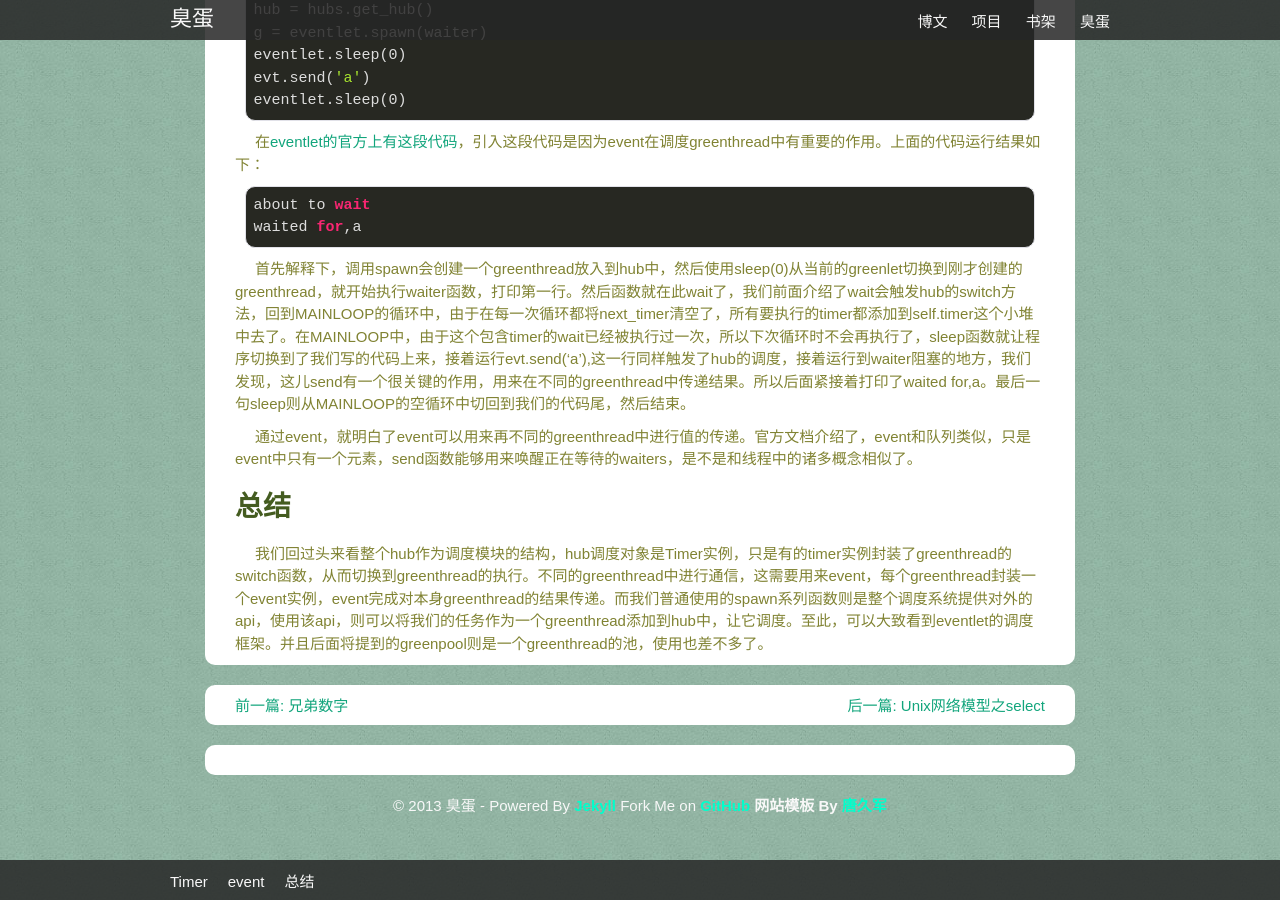
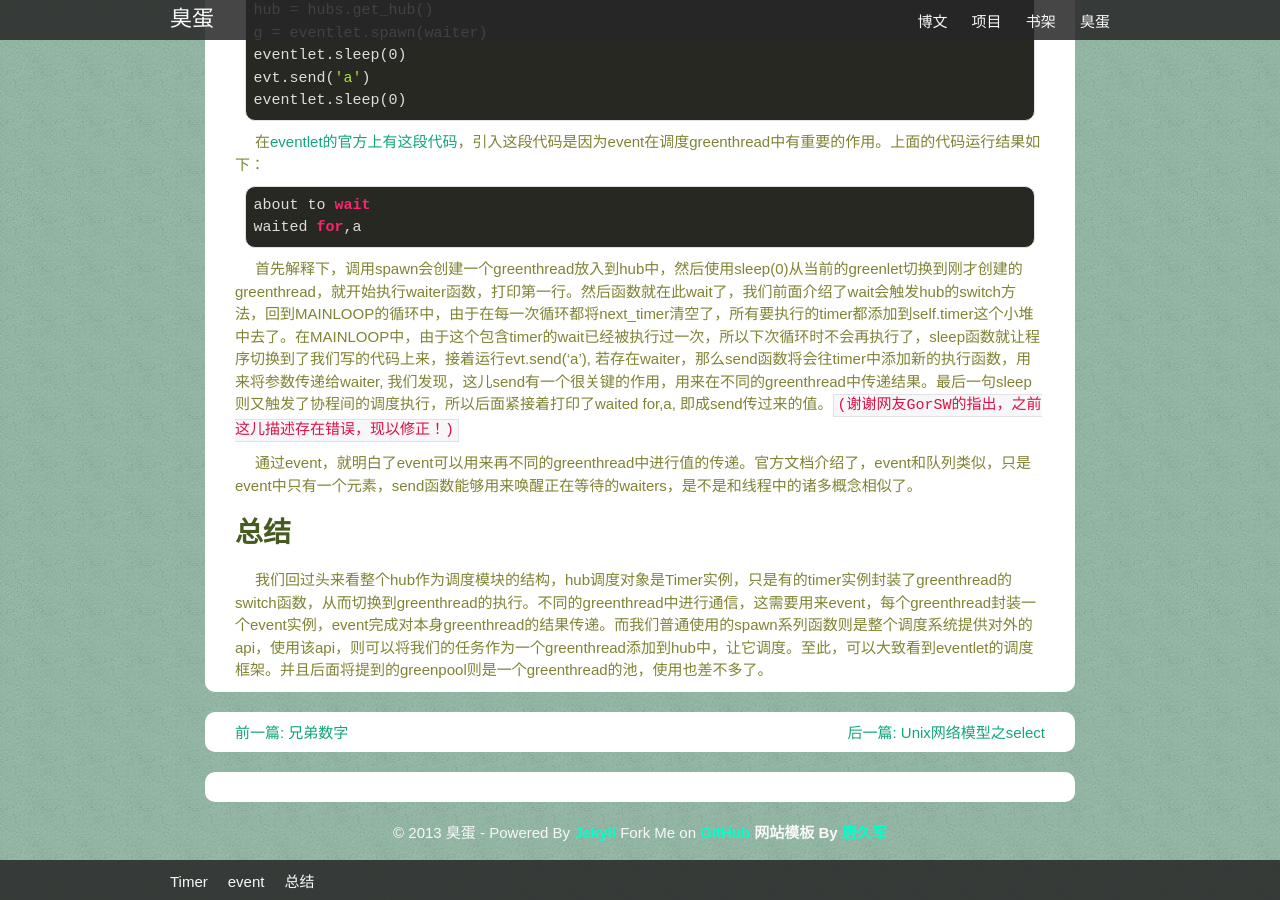
Before and after one commit to liuan/blog, a Jekyll site: the page built from _posts/2013-8-19-OpenStack-eventlet分析(二).md, in a window 1280 px wide and 900 px high, scrolled down 1492 px. Built offline with Jekyll 4.4.1, drawn with Linux system fonts in a browser that asks for light colours; comment, search, counter and statistics services are not loaded.

Commit message:
rewrite the meaning of send function

```diff
--- a/_posts/2013-8-19-OpenStack-eventlet分析(二).md
+++ b/_posts/2013-8-19-OpenStack-eventlet分析(二).md
@@ -58,7 +58,7 @@ tags: eventlet
     about to wait
     waited for,a
 
-首先解释下，调用spawn会创建一个greenthread放入到hub中，然后使用sleep(0)从当前的greenlet切换到刚才创建的greenthread，就开始执行waiter函数，打印第一行。然后函数就在此wait了，我们前面介绍了wait会触发hub的switch方法，回到MAINLOOP的循环中，由于在每一次循环都将next_timer清空了，所有要执行的timer都添加到self.timer这个小堆中去了。在MAINLOOP中，由于这个包含timer的wait已经被执行过一次，所以下次循环时不会再执行了，sleep函数就让程序切换到了我们写的代码上来，接着运行evt.send('a'),这一行同样触发了hub的调度，接着运行到waiter阻塞的地方，我们发现，这儿send有一个很关键的作用，用来在不同的greenthread中传递结果。所以后面紧接着打印了waited for,a。最后一句sleep则从MAINLOOP的空循环中切回到我们的代码尾，然后结束。
+首先解释下，调用spawn会创建一个greenthread放入到hub中，然后使用sleep(0)从当前的greenlet切换到刚才创建的greenthread，就开始执行waiter函数，打印第一行。然后函数就在此wait了，我们前面介绍了wait会触发hub的switch方法，回到MAINLOOP的循环中，由于在每一次循环都将next_timer清空了，所有要执行的timer都添加到self.timer这个小堆中去了。在MAINLOOP中，由于这个包含timer的wait已经被执行过一次，所以下次循环时不会再执行了，sleep函数就让程序切换到了我们写的代码上来，接着运行evt.send('a'), 若存在waiter，那么send函数将会往timer中添加新的执行函数，用来将参数传递给waiter, 我们发现，这儿send有一个很关键的作用，用来在不同的greenthread中传递结果。最后一句sleep则又触发了协程间的调度执行，所以后面紧接着打印了waited for,a, 即成send传过来的值。`(谢谢网友GorSW的指出，之前这儿描述存在错误，现以修正！)`
 
 通过event，就明白了event可以用来再不同的greenthread中进行值的传递。官方文档介绍了，event和队列类似，只是event中只有一个元素，send函数能够用来唤醒正在等待的waiters，是不是和线程中的诸多概念相似了。
 
```
